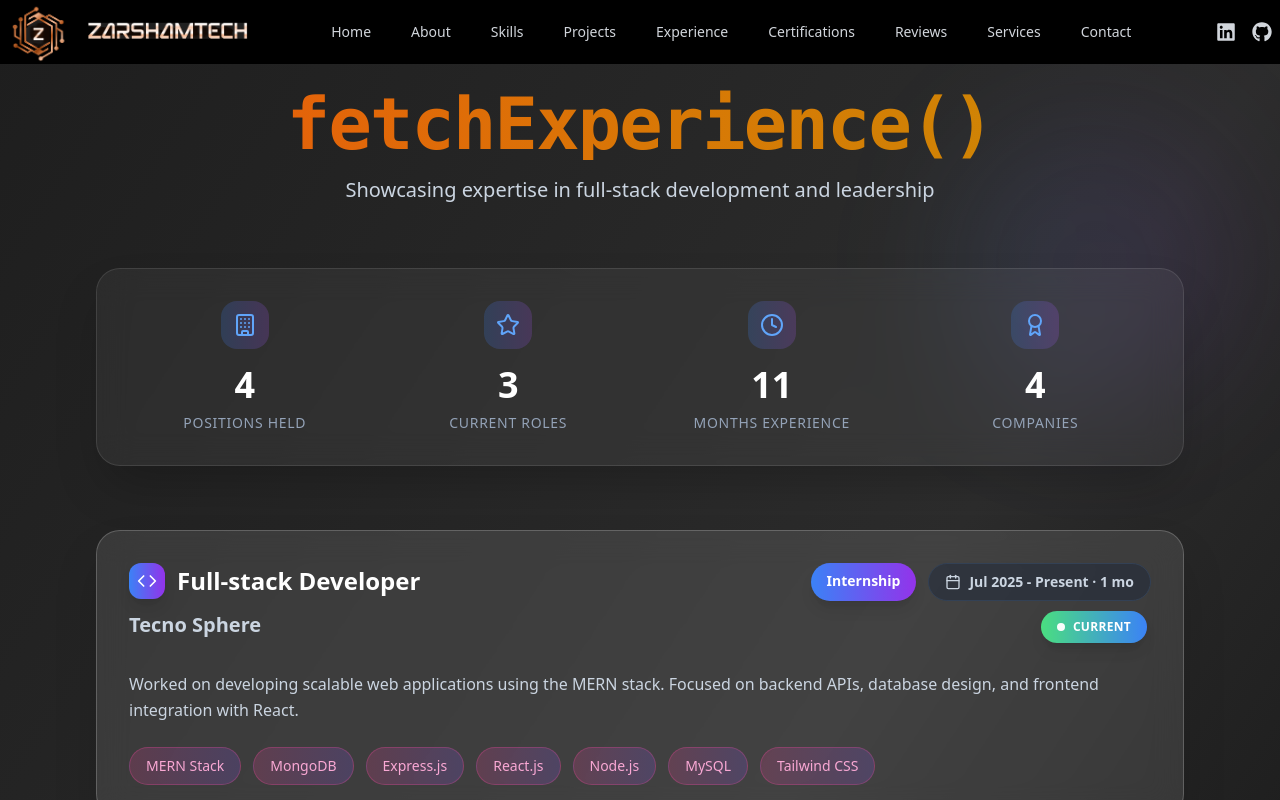
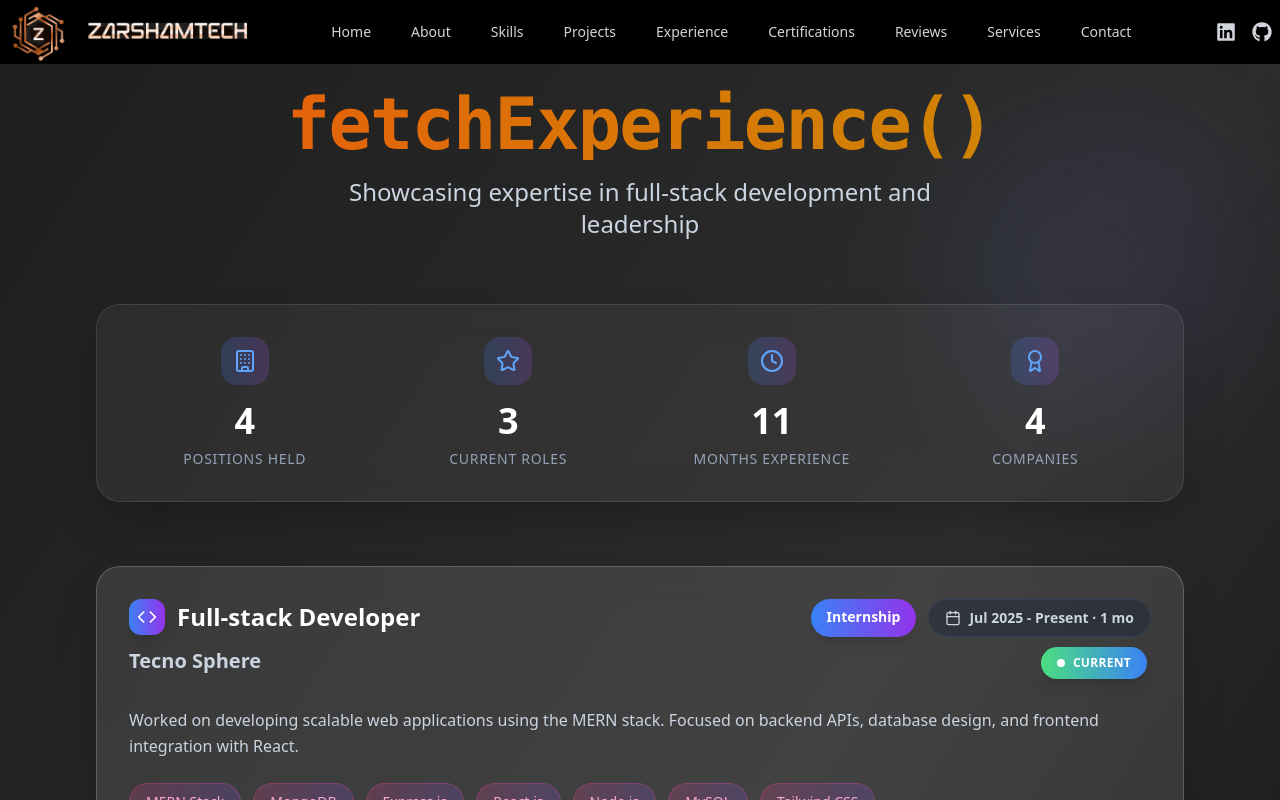
Before and after one commit to zarshamwaleed/portfolio-frontend, a React (Create React App) app: page /experience in a window 1280 px wide. Shown: the top 800 px of the page. Built offline with nearby package versions, Linux system fonts and the light colour scheme.

Commit message:
changes done

```diff
--- a/src/sections/Experience.js
+++ b/src/sections/Experience.js
@@ -133,14 +133,15 @@ return (
   <div className="relative z-10 max-w-6xl mx-auto px-4 sm:px-6 lg:px-8">
     {/* Header */}
 <header className={`text-center mb-16 transition-all duration-1000 ${isVisible ? 'opacity-100 translate-y-0' : 'opacity-0 translate-y-10'}`}>
-      <h1 className="text-5xl md:text-7xl font-bold text-transparent bg-clip-text bg-gradient-to-r from-orange-600 via-amber-600 to-yellow-600 mb-4 tracking-tight font-mono">
+  <h1 className="text-4xl sm:text-5xl md:text-7xl font-bold text-transparent bg-clip-text bg-gradient-to-r from-orange-600 via-amber-600 to-yellow-600 mb-4 tracking-tight font-mono">
     fetchExperience()
   </h1>
 
-      <p className="text-xl text-slate-300 font-light max-w-2xl mx-auto">
+  <p className="text-xl sm:text-2xl text-slate-300 font-light max-w-2xl mx-auto">
     Showcasing expertise in full-stack development and leadership
   </p>
 </header>
+
 
     {/* Stats Section */}
     <div className={`mb-16 transition-all duration-1000 delay-300 ${isVisible ? 'opacity-100 translate-y-0' : 'opacity-0 translate-y-10'}`}>
```
Lines whose indentation alone changed are shown as unchanged.
